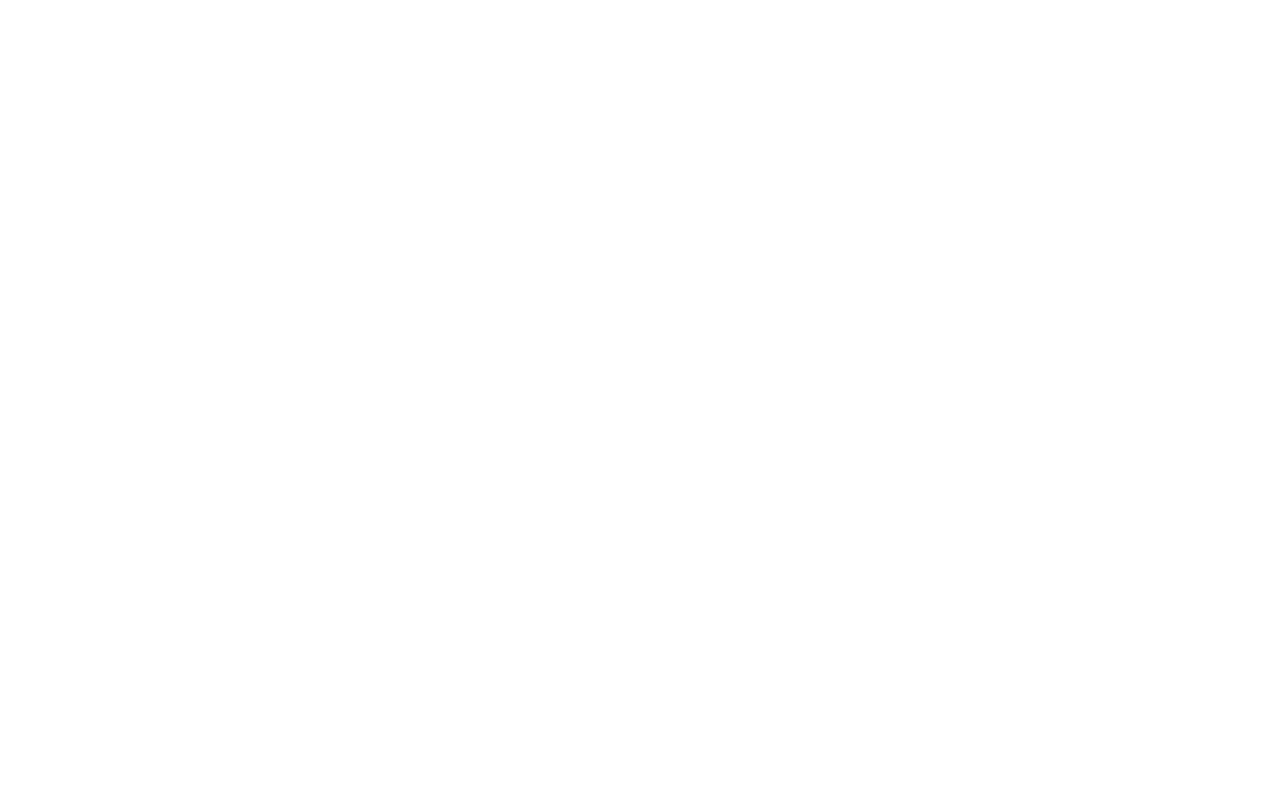
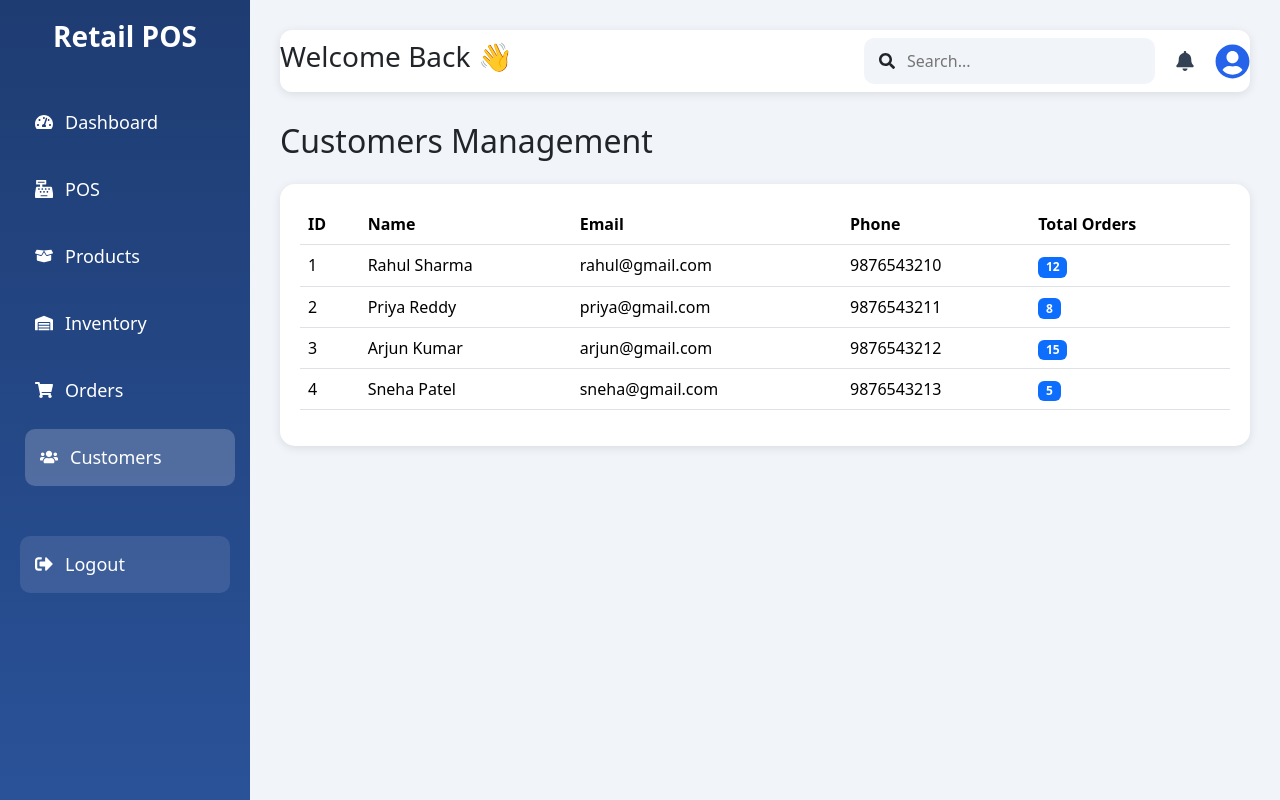
Before and after one commit to 21A91A05H3/Retail_POSsystem_project, a React (Create React App) app in the folder client/: page /customers in a window 1280 px wide. Before the commit this address had no page. Built offline with nearby package versions, Linux system fonts and the light colour scheme.

Commit message:
customer management created

```diff
--- a/client/src/App.js
+++ b/client/src/App.js
@@ -13,6 +13,7 @@
 import Products from "./pages/Products/products";
 import Inventory from "./pages/Inventory/inventory";
 import Orders from "./pages/Orders/orders";
+import Customers from "./pages/Customers/customers";
 
 function App() {
   return (
@@ -52,6 +53,10 @@
   path="/orders"
   element={<Orders />}
 />
+          <Route
+  path="/customers"
+  element={<Customers />}
+/>
       </Routes>
 
     </BrowserRouter>
--- /dev/null
+++ b/client/src/pages/Customers/customers.css
@@ -0,0 +1,21 @@
+.customers-content{
+
+    margin-left: 250px;
+
+    padding: 30px;
+
+    background-color: #f1f5f9;
+
+    min-height: 100vh;
+}
+
+.customers-table{
+
+    background-color: white;
+
+    padding: 20px;
+
+    border-radius: 15px;
+
+    box-shadow: 0px 2px 10px rgba(0,0,0,0.1);
+}
--- /dev/null
+++ b/client/src/pages/Customers/customers.js
@@ -0,0 +1,130 @@
+import React from "react";
+import "./customers.css";
+
+import Sidebar from "../../components/Sidebar/sidebar";
+import Navbar from "../../components/Navbar/navbar";
+
+function Customers() {
+
+  const customers = [
+
+    {
+      id: 1,
+      name: "Rahul Sharma",
+      email: "rahul@gmail.com",
+      phone: "9876543210",
+      orders: 12
+    },
+
+    {
+      id: 2,
+      name: "Priya Reddy",
+      email: "priya@gmail.com",
+      phone: "9876543211",
+      orders: 8
+    },
+
+    {
+      id: 3,
+      name: "Arjun Kumar",
+      email: "arjun@gmail.com",
+      phone: "9876543212",
+      orders: 15
+    },
+
+    {
+      id: 4,
+      name: "Sneha Patel",
+      email: "sneha@gmail.com",
+      phone: "9876543213",
+      orders: 5
+    }
+
+  ];
+
+  return (
+
+    <div className="customers-page">
+
+      <Sidebar />
+
+      <div className="customers-content">
+
+        <Navbar />
+
+        <h2 className="mb-4">
+          Customers Management
+        </h2>
+
+        <div className="customers-table">
+
+          <table className="table table-hover">
+
+            <thead>
+
+              <tr>
+
+                <th>ID</th>
+
+                <th>Name</th>
+
+                <th>Email</th>
+
+                <th>Phone</th>
+
+                <th>Total Orders</th>
+
+              </tr>
+
+            </thead>
+
+            <tbody>
+
+              {
+                customers.map((customer) => (
+
+                  <tr key={customer.id}>
+
+                    <td>
+                      {customer.id}
+                    </td>
+
+                    <td>
+                      {customer.name}
+                    </td>
+
+                    <td>
+                      {customer.email}
+                    </td>
+
+                    <td>
+                      {customer.phone}
+                    </td>
+
+                    <td>
+
+                      <span className="badge bg-primary">
+
+                        {customer.orders}
+
+                      </span>
+
+                    </td>
+
+                  </tr>
+                ))
+              }
+
+            </tbody>
+
+          </table>
+
+        </div>
+
+      </div>
+
+    </div>
+  );
+}
+
+export default Customers;
```
